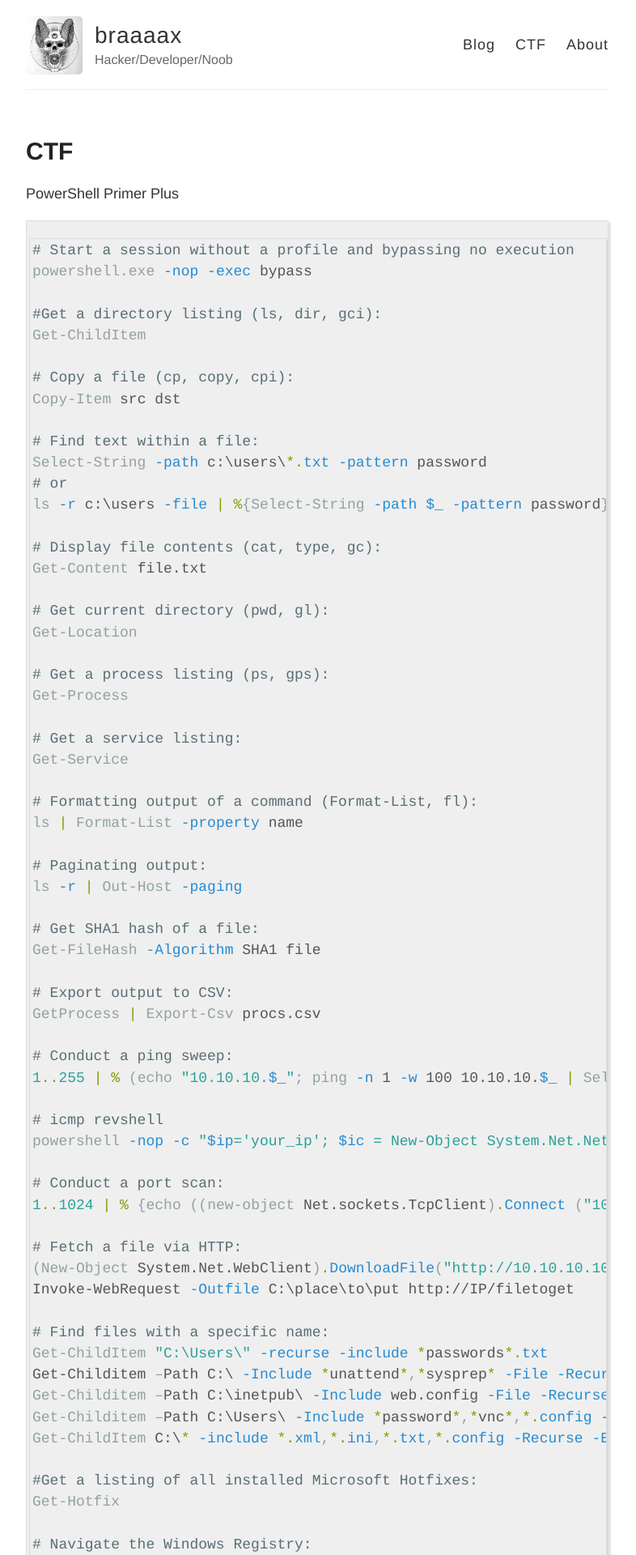
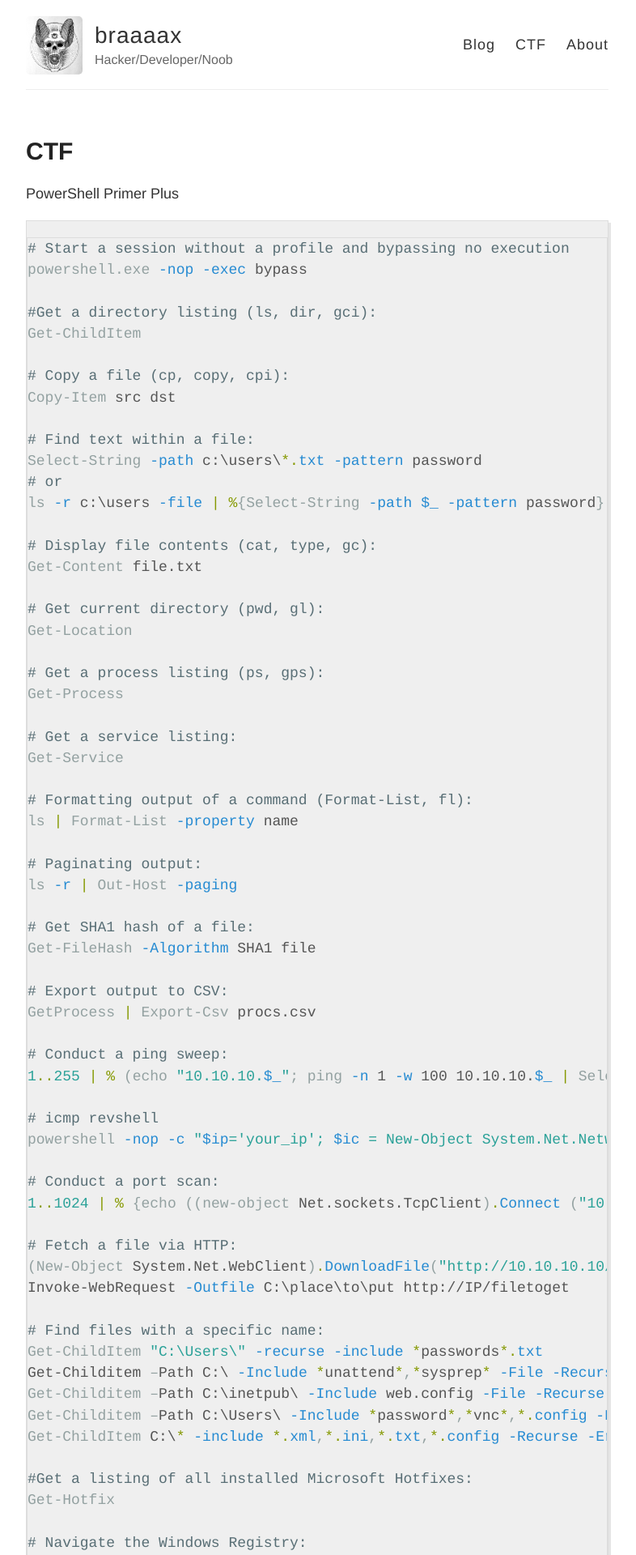
Before and after one commit to braaaax/braaaax.github.io, a Jekyll site: the page built from ctf.md, in a window 1280 px wide. Shown: the top 1920 px of the page at 81% size, without its empty margins (248-1034 px from the left). Built offline with Jekyll 4.4.1, drawn with Linux system fonts in a browser that asks for light colours.

Commit message:
updated site

```diff
--- a/_sass/_highlights.scss
+++ b/_sass/_highlights.scss
@@ -1,7 +1,7 @@
 
 .highlight {
   background-color: #efefef;
-  padding: 1px 1px 1px 3px;
+  padding: 0px 0px 0px 0px;
   border: 1px solid #ddd;
   -moz-box-shadow: 3px 3px rgba(0,0,0,0.1);
   -webkit-box-shadow: 3px 3px rgba(0,0,0,0.1);
```
